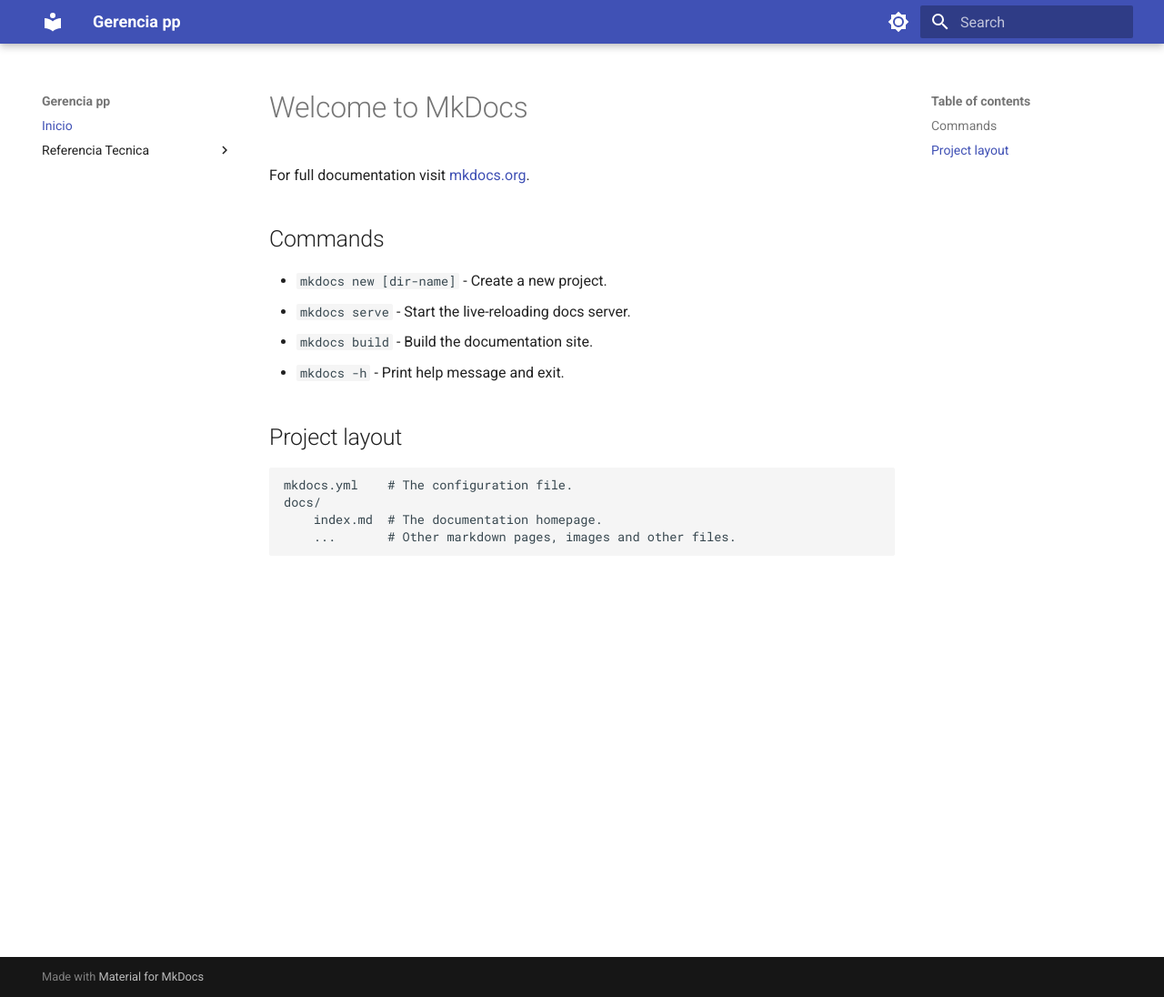
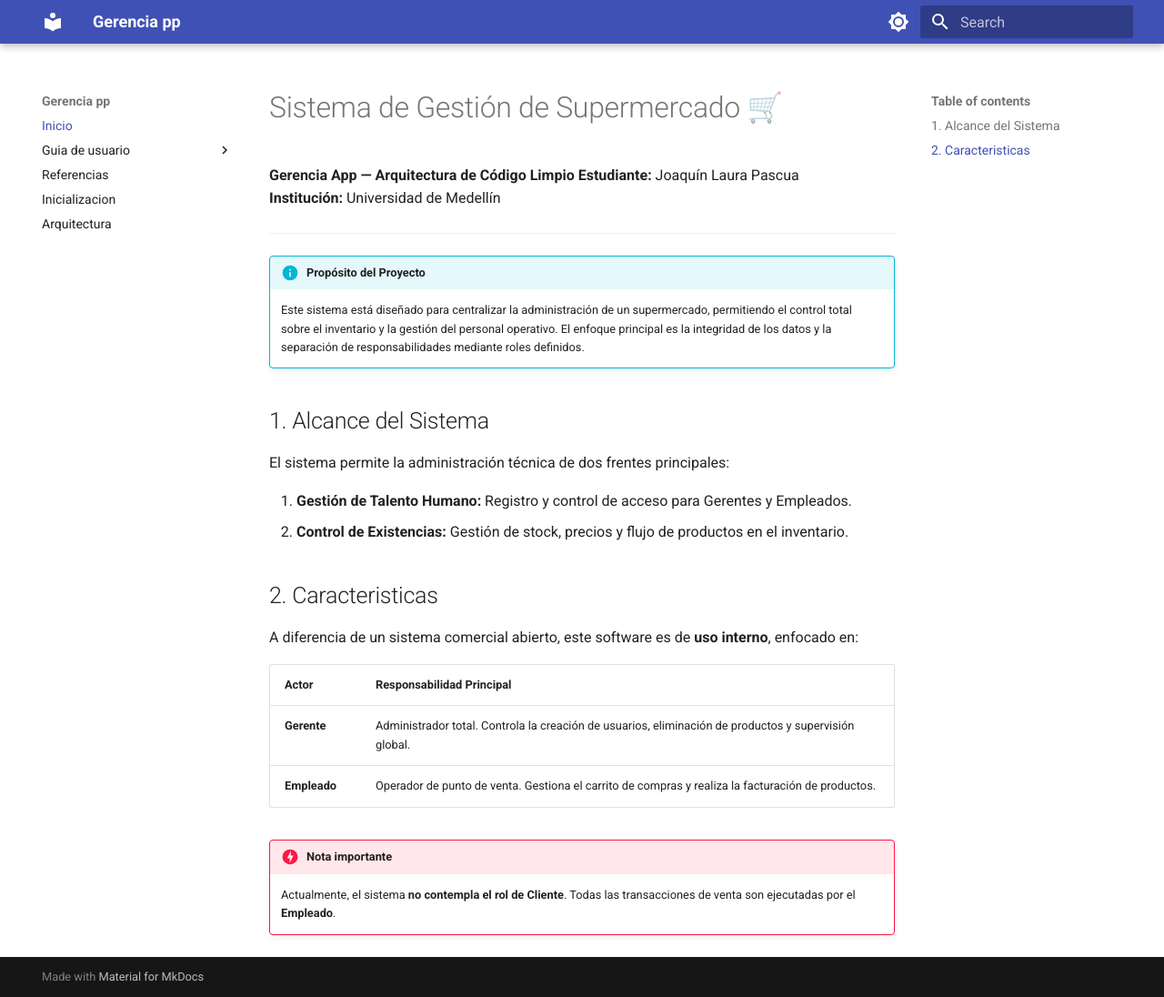
Before and after one commit to SAMU-SILVA904/Proyecto-Codigo-Limpio, an MkDocs documentation site: the page built from docs/index.md, in a window 1280 px wide and 1096 px high. Shown: the whole window at 91% size. Built offline with MkDocs 1.6.1 and Material for MkDocs 9.7.7, drawn with Linux system fonts in a browser that asks for light colours.

```diff
--- a/docs/index.md
+++ b/docs/index.md
@@ -1,17 +1,28 @@
-# Welcome to MkDocs
+# Sistema de Gestión de Supermercado 🛒
 
-For full documentation visit [mkdocs.org](https://www.mkdocs.org).
+**Gerencia App — Arquitectura de Código Limpio** **Estudiante:** Joaquín Laura Pascua
+**Institución:** Universidad de Medellín
 
-## Commands
+---
 
-* `mkdocs new [dir-name]` - Create a new project.
-* `mkdocs serve` - Start the live-reloading docs server.
-* `mkdocs build` - Build the documentation site.
-* `mkdocs -h` - Print help message and exit.
+!!! info "Propósito del Proyecto"
+    Este sistema está diseñado para centralizar la administración de un supermercado, permitiendo el control total sobre el inventario y la gestión del personal operativo. El enfoque principal es la integridad de los datos y la separación de responsabilidades mediante roles definidos.
 
-## Project layout
+## 1. Alcance del Sistema
 
-    mkdocs.yml    # The configuration file.
-    docs/
-        index.md  # The documentation homepage.
-        ...       # Other markdown pages, images and other files.
+El sistema permite la administración técnica de dos frentes principales:
+
+1.  **Gestión de Talento Humano:** Registro y control de acceso para Gerentes y Empleados.
+2.  **Control de Existencias:** Gestión de stock, precios y flujo de productos en el inventario.
+
+## 2. Caracteristicas
+
+A diferencia de un sistema comercial abierto, este software es de **uso interno**, enfocado en:
+
+| Actor | Responsabilidad Principal |
+| --- | --- |
+| **Gerente** | Administrador total. Controla la    creación de usuarios, eliminación de productos y supervisión global. |
+| **Empleado** | Operador de punto de venta. Gestiona el carrito de compras y realiza la facturación de productos. |
+
+!!! danger "Nota importante"
+    Actualmente, el sistema **no contempla el rol de Cliente**. Todas las transacciones de venta son ejecutadas por el **Empleado**.
--- a/mkdocs.yml
+++ b/mkdocs.yml
@@ -16,7 +16,7 @@ theme:
         name: Switch to light mode
 
 plugins:
-  - search:
+  - search
   - mkdocstrings:
       handlers:
         python:
@@ -24,11 +24,20 @@ plugins:
 
 nav:
   - Inicio: index.md
-  - Referencia Tecnica:
-    - Referencias: referencia_tecnica/api.md
-    - Comandos: referencia_tecnica/comandos.md
+  - Guia de usuario:
+    - Persistencia: Guia_usuario/persistencia.md
+    - Comandos: Guia_usuario/comandos.md
+  - Referencias: api.md
+  - Inicializacion: inicializa_el_proyecto.md
+  - Arquitectura: arquitectura.md
 
 markdown_extensions:
   - admonition
   - pymdownx.details
-  - pymdownx.superfences
+  - pymdownx.superfences:
+      custom_fences:
+        - name: mermaid
+          class: mermaid
+          format: !!python/name:pymdownx.superfences.fence_code_format
+  - pymdownx.highlight
+  - pymdownx.inlinehilite
```
Also changed, not shown: docs/Guia_usuario/comandos.md (added, +159 -0 lines), docs/Guia_usuario/persistencia.md (added, +50 -0 lines), docs/api.md (added, +43 -0 lines), docs/arquitectura.md (added, +39 -0 lines), docs/inicializa_el_proyecto.md (added, +80 -0 lines), docs/referencia_tecnica/api.md (deleted, +0 -8 lines), docs/referencia_tecnica/comandos.md (deleted, +0 -16 lines), docs/Guia_usuario/img_guia/Crear_producto.png (added), docs/Guia_usuario/img_guia/Crear_usuario.png (added), docs/Guia_usuario/img_guia/Databases.png (added), docs/Guia_usuario/img_guia/Mostrar_inventario.png (added), docs/Guia_usuario/img_guia/Mostrar_usuarios.png (added), 5 other files.
